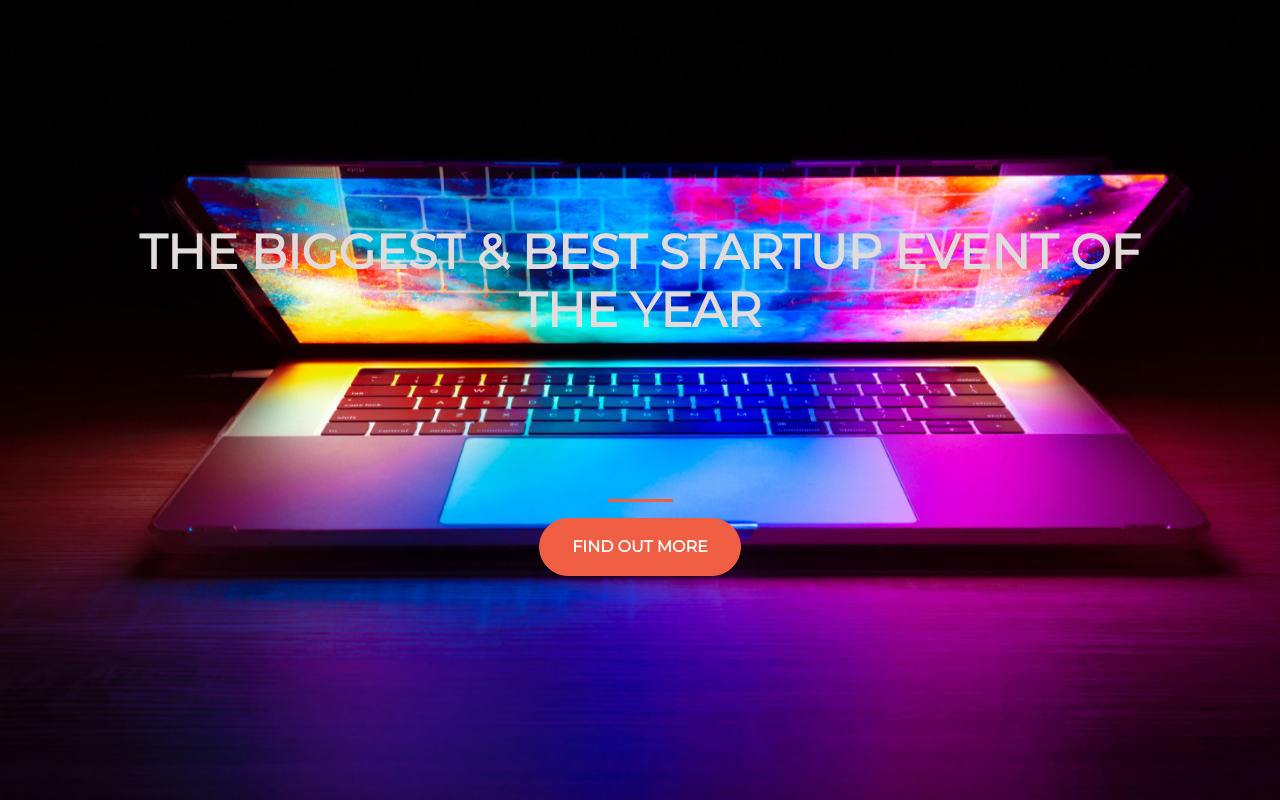
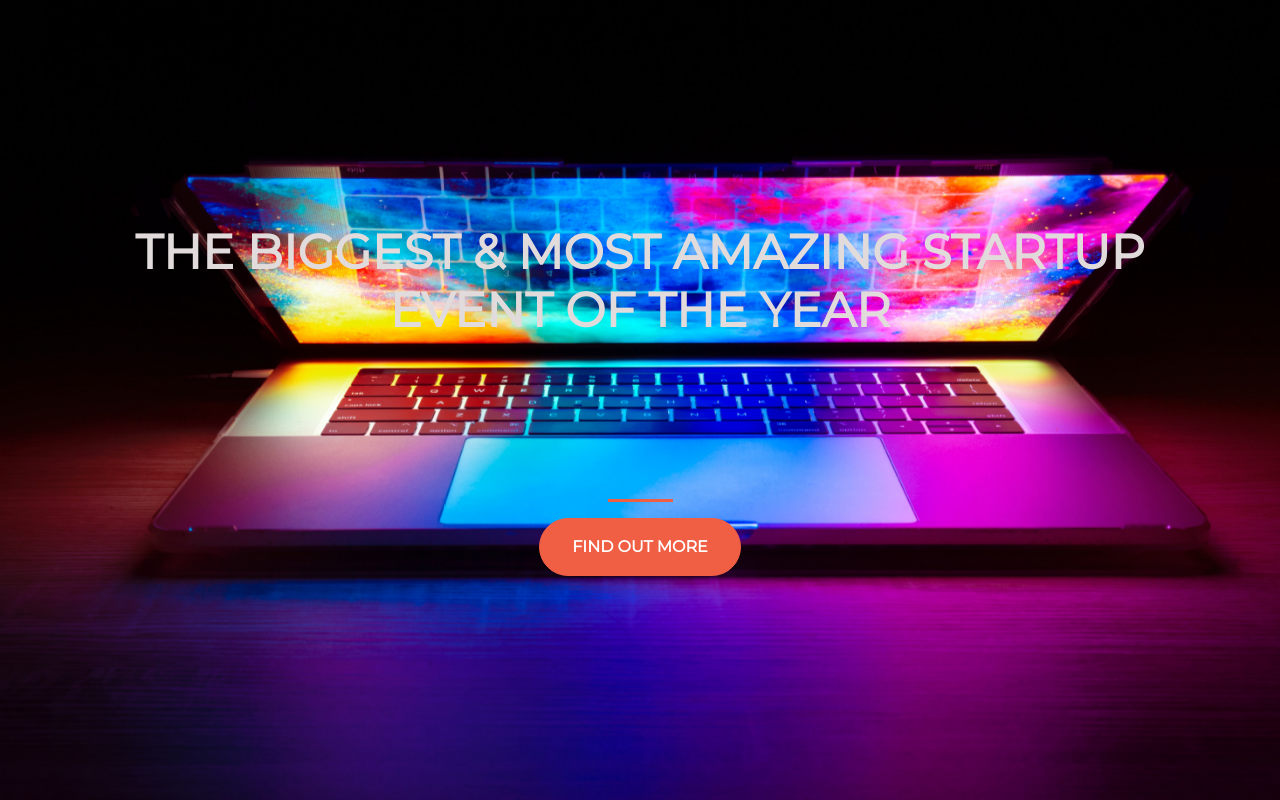
Before and after one commit to leviyorbach2/touro_oaw, a plain HTML site: page index.html in a window 1280 px wide. Drawn offline with nearby package versions, Linux system fonts and the light colour scheme.

Commit message:
changes to add most amazing

```diff
--- a/index.html
+++ b/index.html
@@ -20,7 +20,7 @@
     <div class="container d-flex align-items-center h-100">
       <div class="row">
       <header class="text-center col-12">
-        <h1 class="text-uppercase"> <strong>The Biggest & Best Startup Event of the year</strong></h1>
+        <h1 class="text-uppercase"> <strong>The Biggest & Most Amazing Startup Event of the year</strong></h1>
       </header>
       <div class="buffer col-12"></div>
       <section class="text-center col-12">
```
